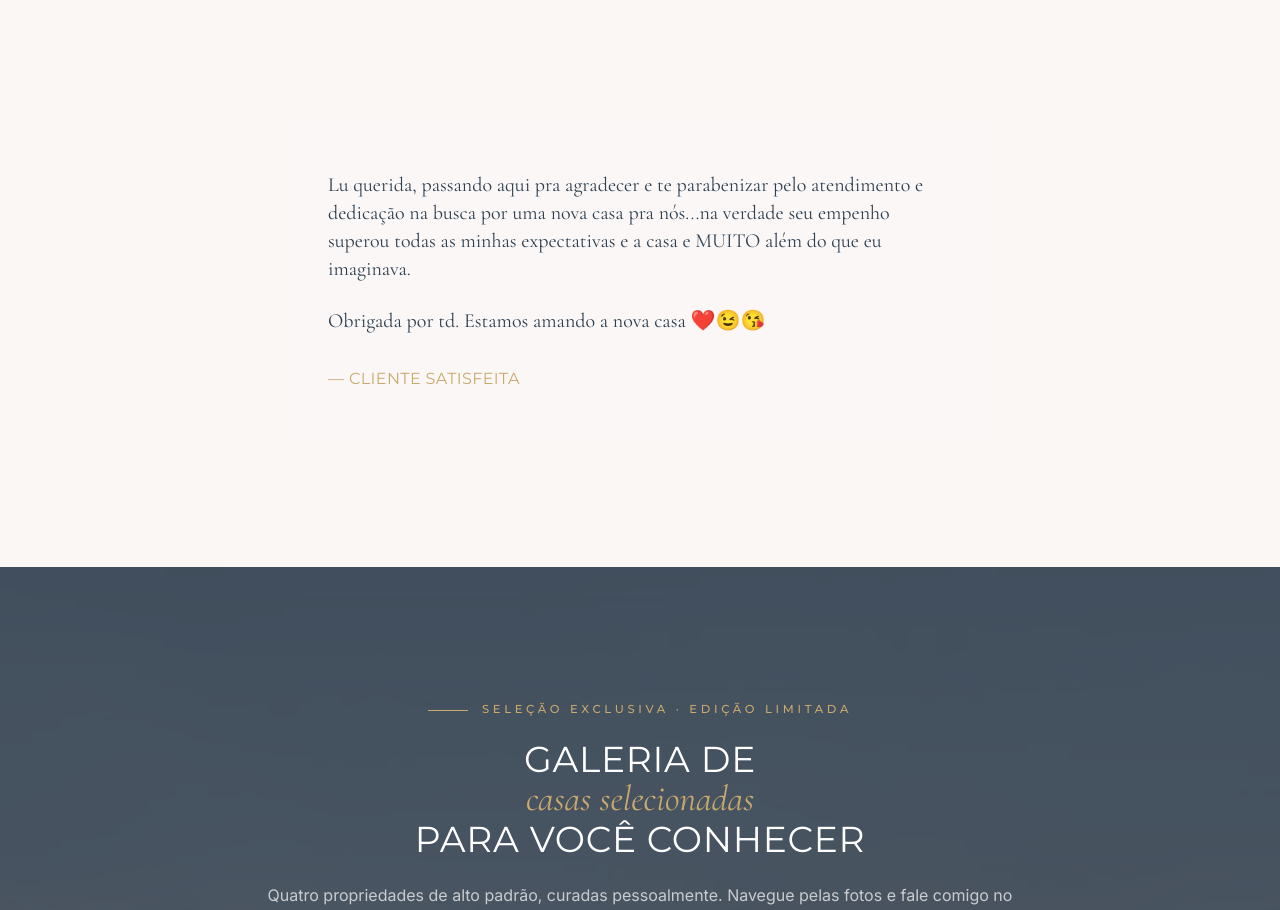
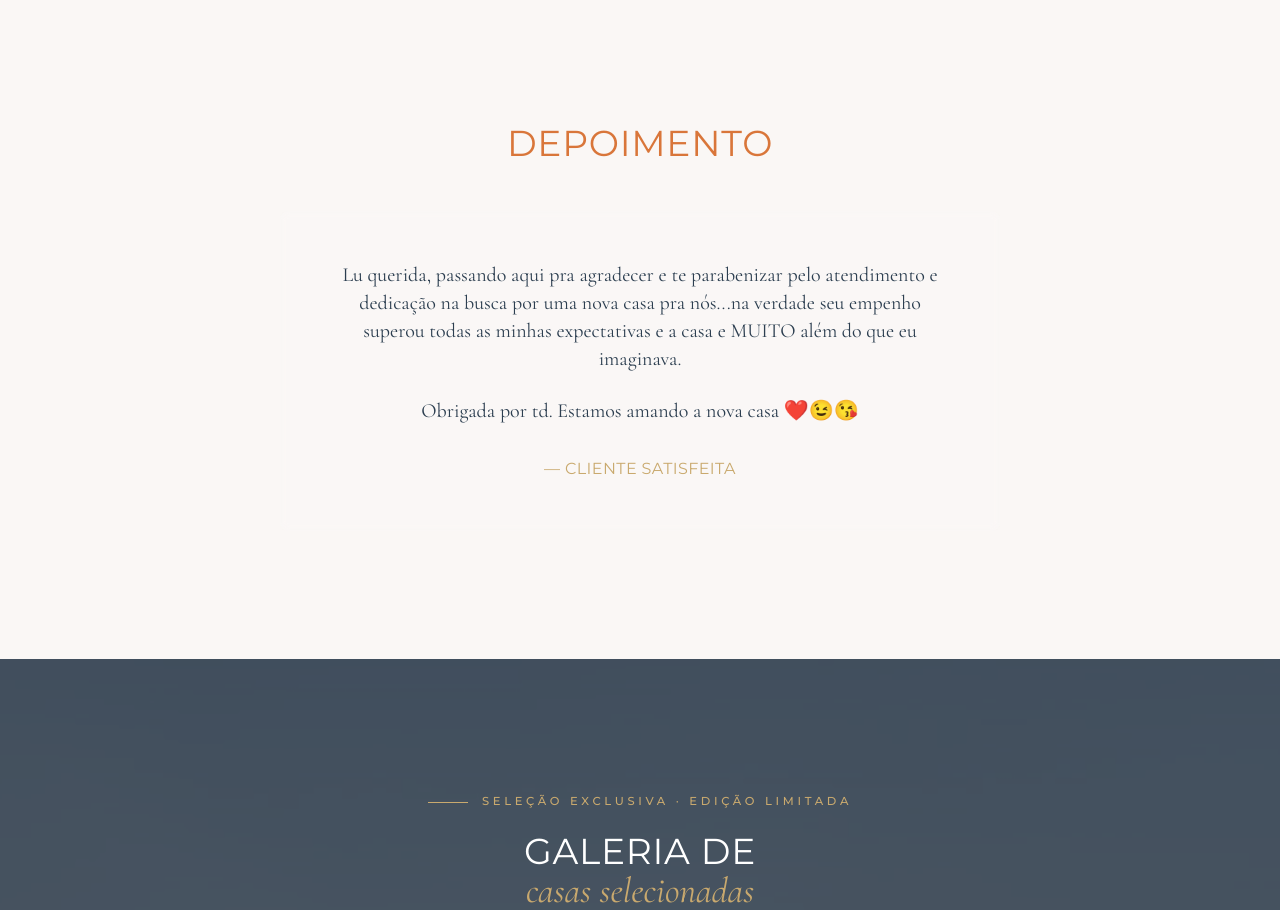
Before and after one commit to andrebastelli/lucianatoledo, a React (Vite) app: page / in a window 1280 px wide. Shown: the part 4400-5310 px from the top of the page. Built offline with nearby package versions, Linux system fonts and the light colour scheme; no server answers.

Commit message:
feat: enhance depoimento section layout and styling on LandingPage
Co-authored-by: andrebastelli <274825844+andrebastelli@users.noreply.github.com>

```diff
--- a/src/pages/LandingPage.tsx
+++ b/src/pages/LandingPage.tsx
@@ -186,7 +186,11 @@ export default function LandingPage() {
       {/* DEPOIMENTO */}
       <section className="bg-white/5 py-24 md:py-32">
         <div className="mx-auto max-w-3xl px-6">
-          <div className="rounded-lg bg-white/10 p-12 backdrop-blur-sm">
+          <h2 className="mb-12 text-center font-display text-3xl uppercase text-terracotta md:text-4xl">
+            Depoimento
+          </h2>
+          <div className="rounded-lg bg-white/10 p-12 backdrop-blur-sm flex items-center justify-center min-h-80">
+            <div className="text-center">
               <p className="mb-6 font-serif text-lg leading-relaxed text-deep md:text-xl">
                 Lu querida, passando aqui pra agradecer e te parabenizar pelo atendimento e dedicação na busca por uma nova casa pra nós...na verdade seu empenho superou todas as minhas expectativas e a casa e MUITO além do que eu imaginava.
               </p>
@@ -194,6 +198,7 @@ export default function LandingPage() {
                 Obrigada por td. Estamos amando a nova casa ❤️😉😘
               </p>
               <p className="mt-8 text-gold font-display uppercase tracking-wide">— Cliente satisfeita</p>
+            </div>
           </div>
         </div>
       </section>
```
Lines whose indentation alone changed are shown as unchanged.
